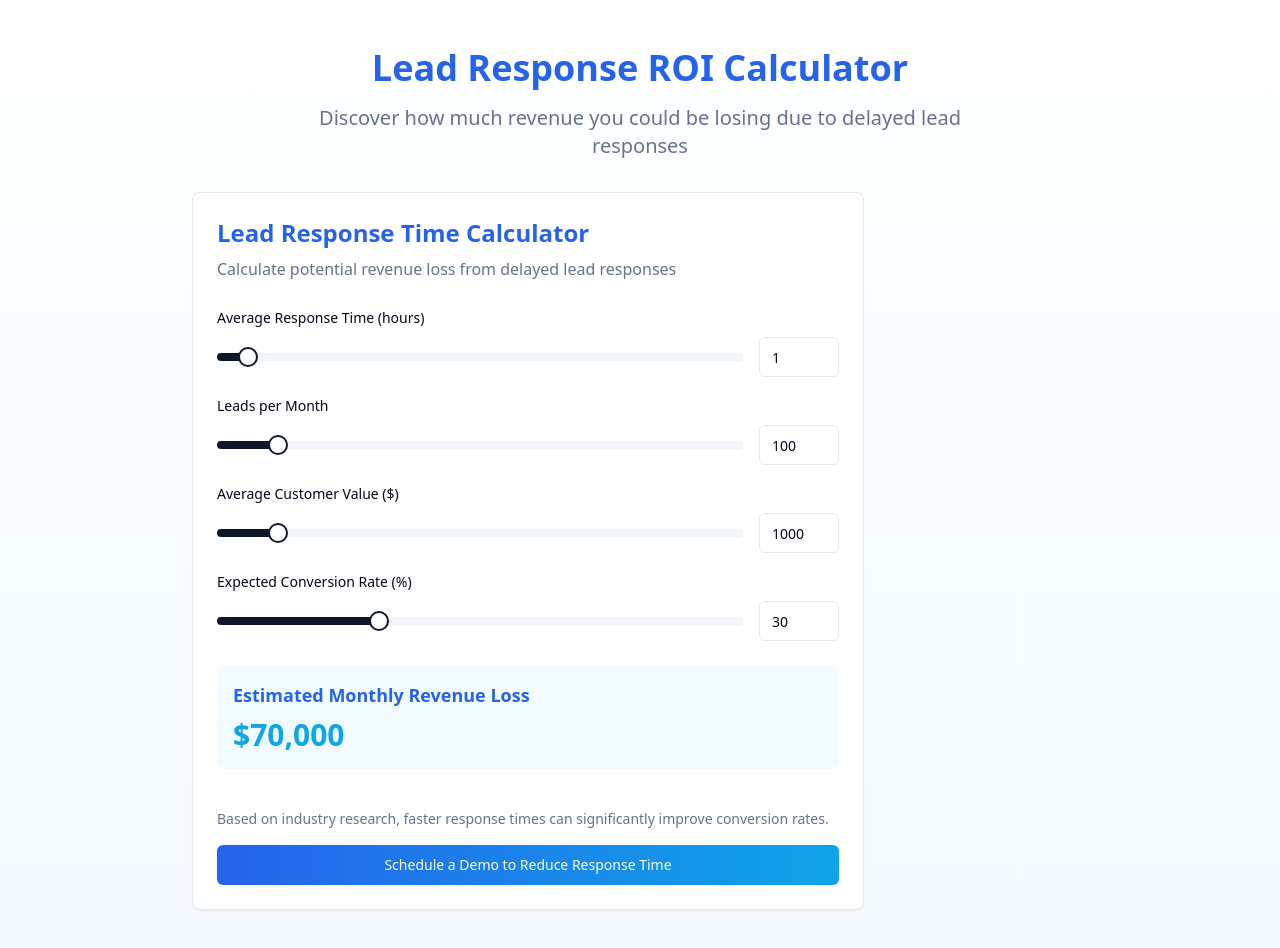
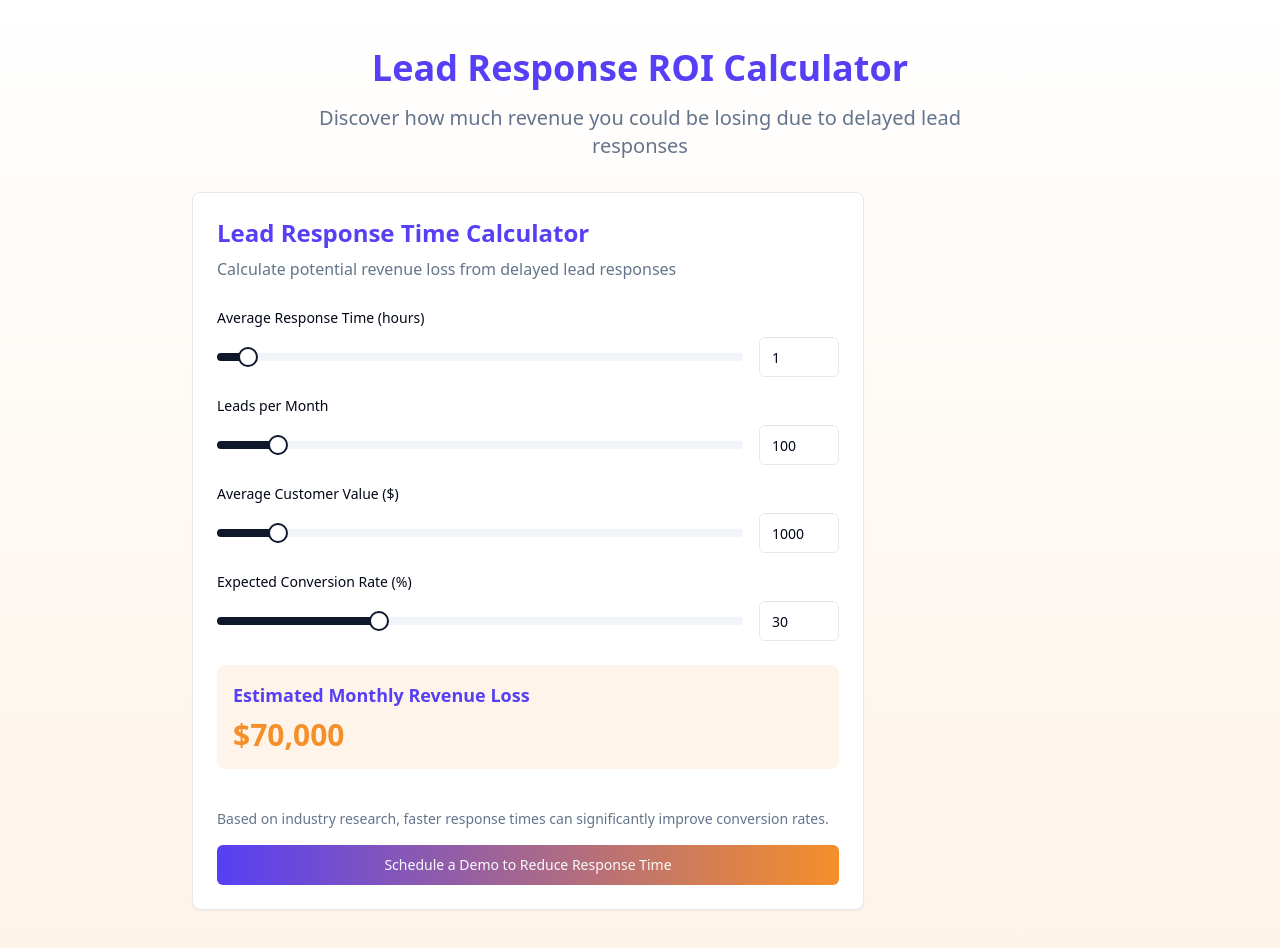
Before and after one commit to chris1331/lead-response-roi-calculator, a React (Vite) app: page / in a window 1280 px wide. Shown: the top 948 px of the page. Built offline with nearby package versions, Linux system fonts and the light colour scheme.

Commit message:
Update brand colors and button link
Incorporate brand colors: Primary - #563ff4 and Accent - #f58f29. Update the button at the bottom of the LeadCalculator component to link to https://retaingenius.com/lead-gen-management-form/.
[skip gpt_engineer]

```diff
--- a/src/components/LeadCalculator.tsx
+++ b/src/components/LeadCalculator.tsx
@@ -150,9 +150,10 @@ const LeadCalculator = () => {
         <Button
           className="w-full bg-gradient-to-r from-calculator-primary to-calculator-secondary hover:opacity-90 transition-opacity"
           onClick={() => {
+            window.location.href = "https://retaingenius.com/lead-gen-management-form/";
             toast({
-              title: "Demo Scheduled",
-              description: "Thank you for your interest! Our team will contact you shortly.",
+              title: "Redirecting",
+              description: "Taking you to our lead generation management form.",
             });
           }}
         >
--- a/tailwind.config.ts
+++ b/tailwind.config.ts
@@ -53,9 +53,9 @@ export default {
           foreground: "hsl(var(--card-foreground))",
         },
         calculator: {
-          primary: "#2563eb",
-          secondary: "#0ea5e9",
-          accent: "#7dd3fc",
+          primary: "#563ff4",
+          secondary: "#f58f29",
+          accent: "#f58f29",
         },
       },
       borderRadius: {
```
